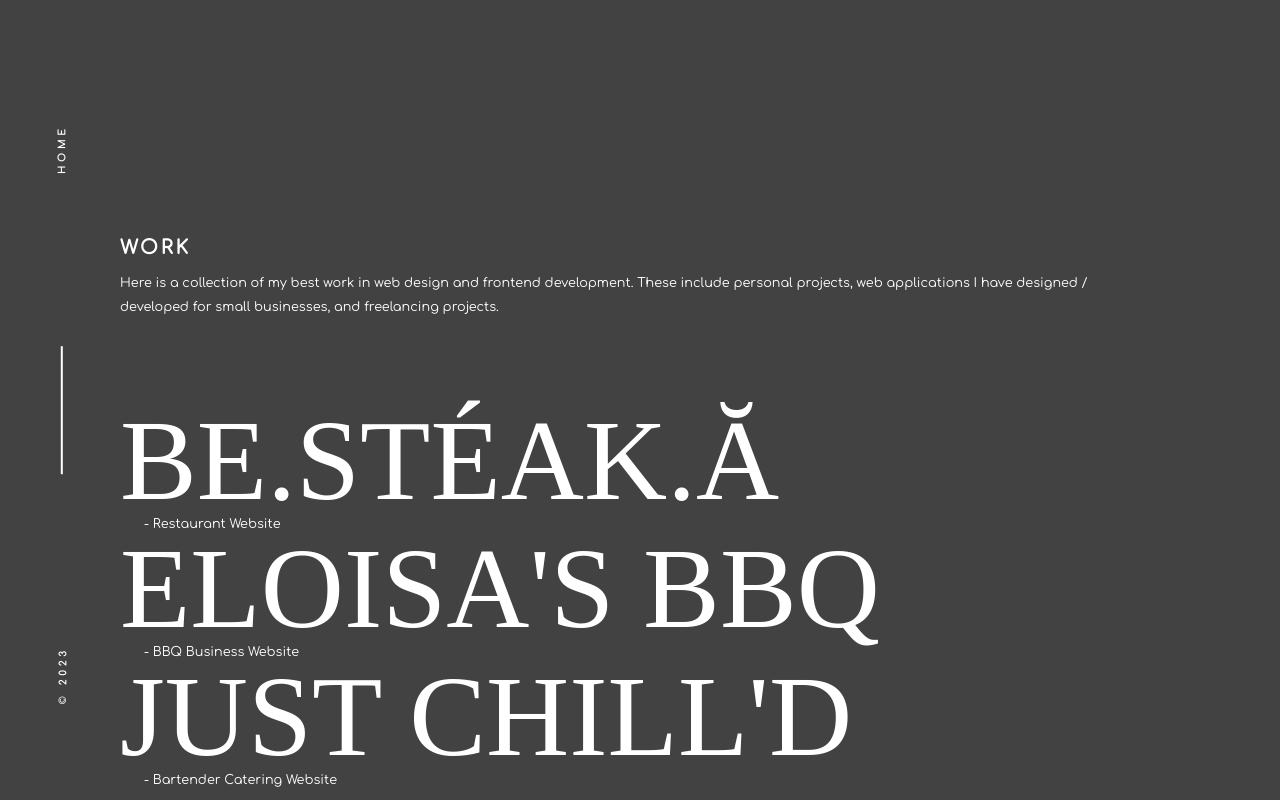
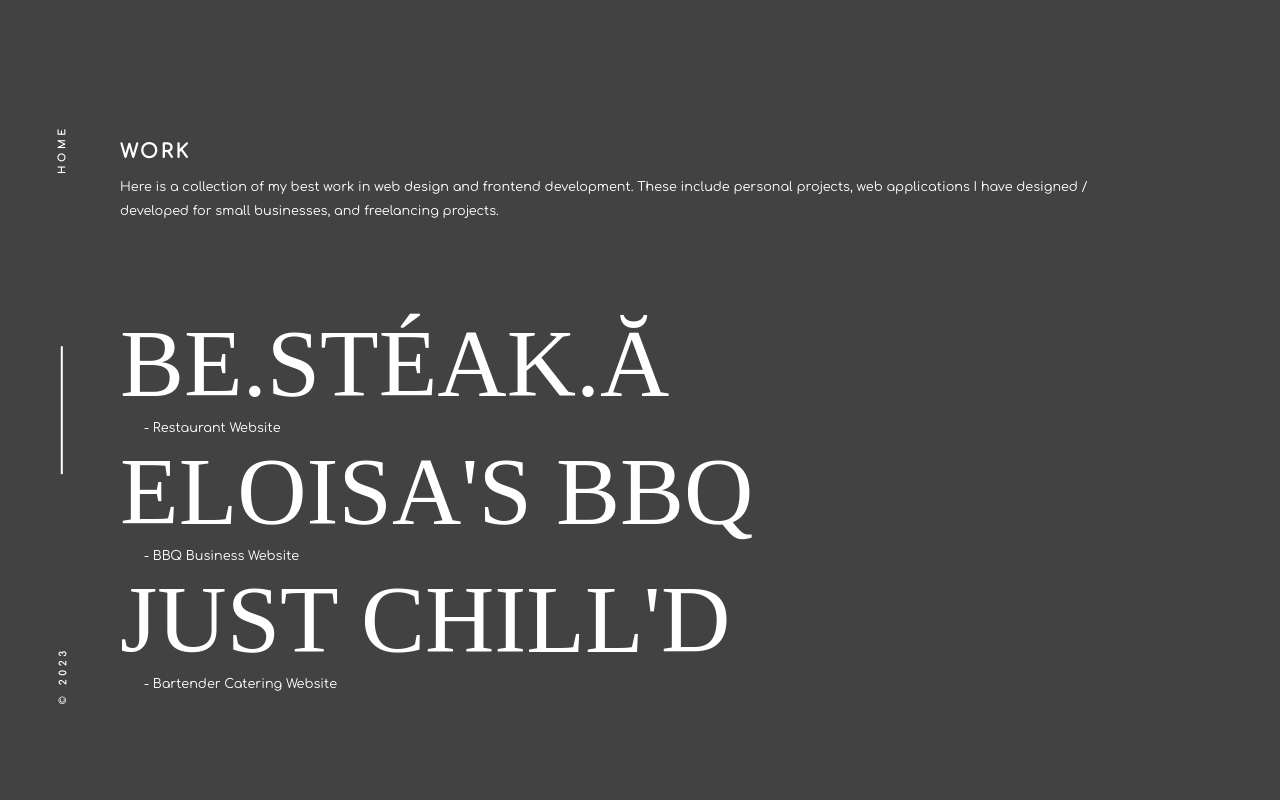
Before and after one commit to chabadilla92/portfolio-2023, a React (Create React App) app: page /work in a window 1280 px wide. Built offline with nearby package versions, Linux system fonts and the light colour scheme; a web font is replaced by a local one.

Commit message:
fix/more alignment

```diff
--- a/src/components/Home.module.css
+++ b/src/components/Home.module.css
@@ -198,11 +198,6 @@
   .homeParagraph {
     font-size: 0.9rem;
   }
-
-  .homeNav {
-    font-size: 10rem;
-    line-height: 10rem;
-  }
 }
 
 @media screen and (min-width: 1440px) {
@@ -221,6 +216,7 @@
   .homeNav {
     margin-left: 0;
     font-size: 10rem;
+    line-height: 9rem;
   }
 }
 
--- a/src/components/Work.module.css
+++ b/src/components/Work.module.css
@@ -186,7 +186,7 @@
   }
 
   .workText {
-    padding-top: 12rem;
+    padding-top: 8rem;
   }
 
   .workLinks {
@@ -204,10 +204,6 @@
 }
 
 @media screen and (min-width: 1024px) {
-  .workText {
-    padding-top: 14rem;
-  }
-
   .workHeader {
     font-size: 1.2rem;
   }
@@ -217,7 +213,7 @@
   }
 
   .workLinks {
-    font-size: 7.2rem;
+    font-size: 6rem;
     line-height: 8rem;
     margin-right: 0;
   }
@@ -239,7 +235,6 @@
   .workLinks {
     margin-left: 0;
     font-size: 7rem;
-
   }
 }
 
```
